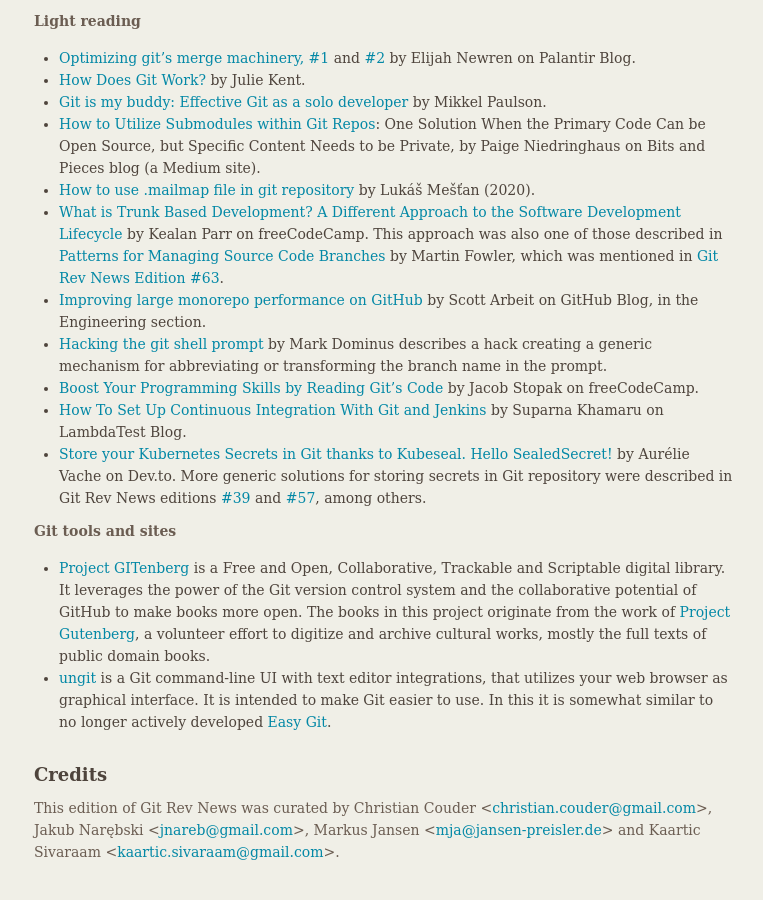
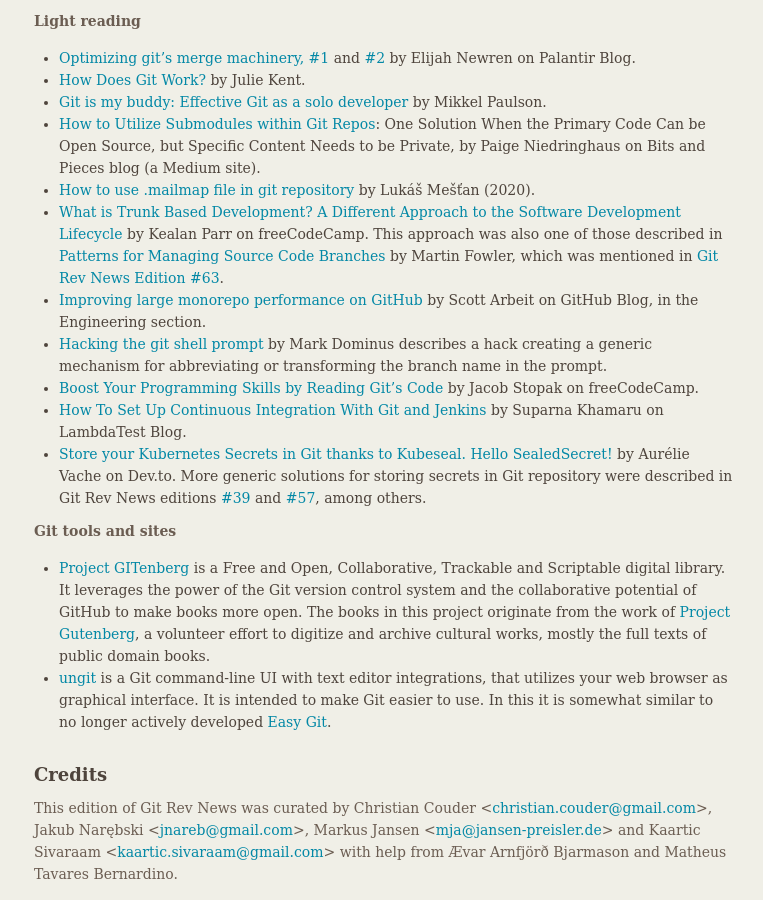
Before and after one commit to git/git.github.io, a Jekyll site: the page built from _posts/2021-03-27-edition-73.markdown, in a window 1280 px wide and 900 px high, scrolled down 1917 px. Shown: the whole window, without its empty margins (375-1138 px from the left). Built offline with Jekyll 4.4.1, drawn with Linux system fonts in a browser that asks for light colours; before the commit the page ends 2795 px from its top, so only the background shows below that.

Commit message:
rn-73: actually add Ævar and Matheus as helpers

```diff
--- a/_posts/2021-03-27-edition-73.markdown
+++ b/_posts/2021-03-27-edition-73.markdown
@@ -210,4 +210,6 @@
 Christian Couder &lt;<christian.couder@gmail.com>&gt;,
 Jakub Narębski &lt;<jnareb@gmail.com>&gt;,
 Markus Jansen &lt;<mja@jansen-preisler.de>&gt; and
-Kaartic Sivaraam &lt;<kaartic.sivaraam@gmail.com>&gt;.
+Kaartic Sivaraam &lt;<kaartic.sivaraam@gmail.com>&gt;
+with help from Ævar Arnfjörð Bjarmason and Matheus
+Tavares Bernardino.
```
